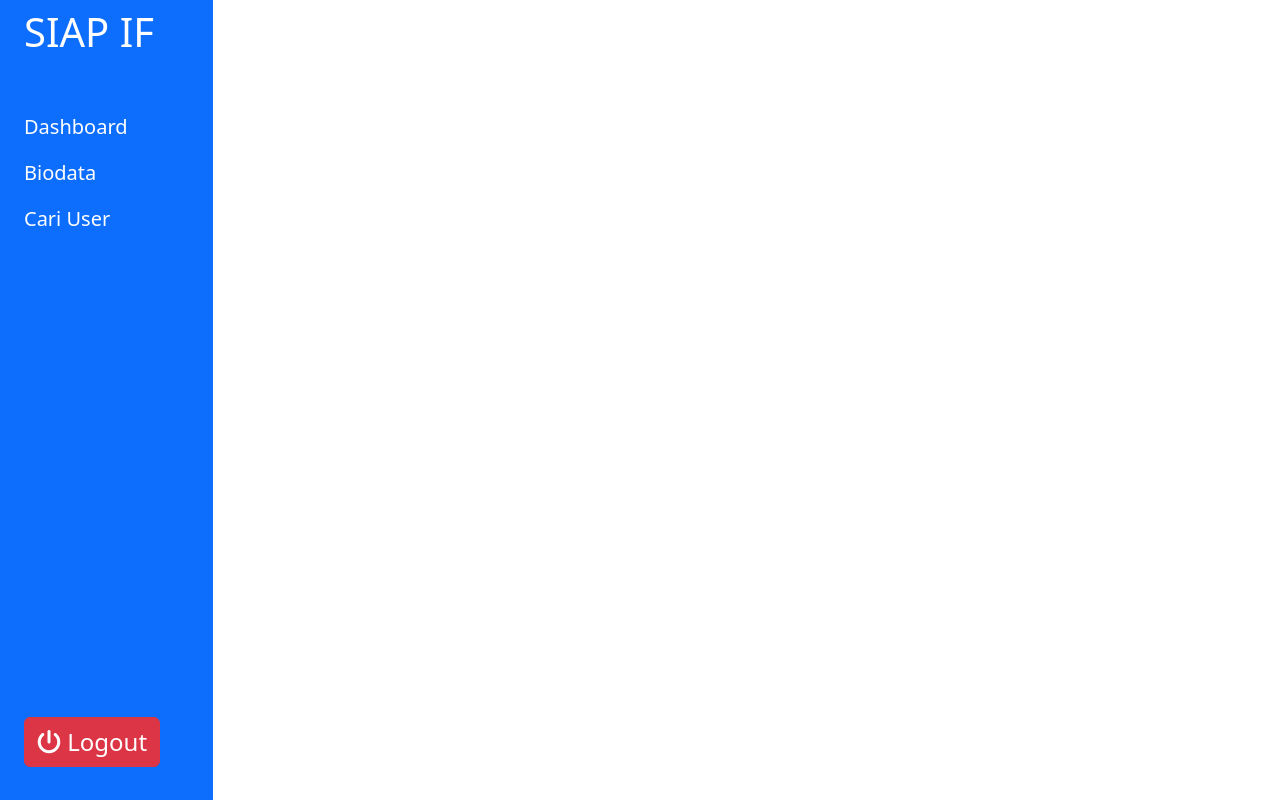
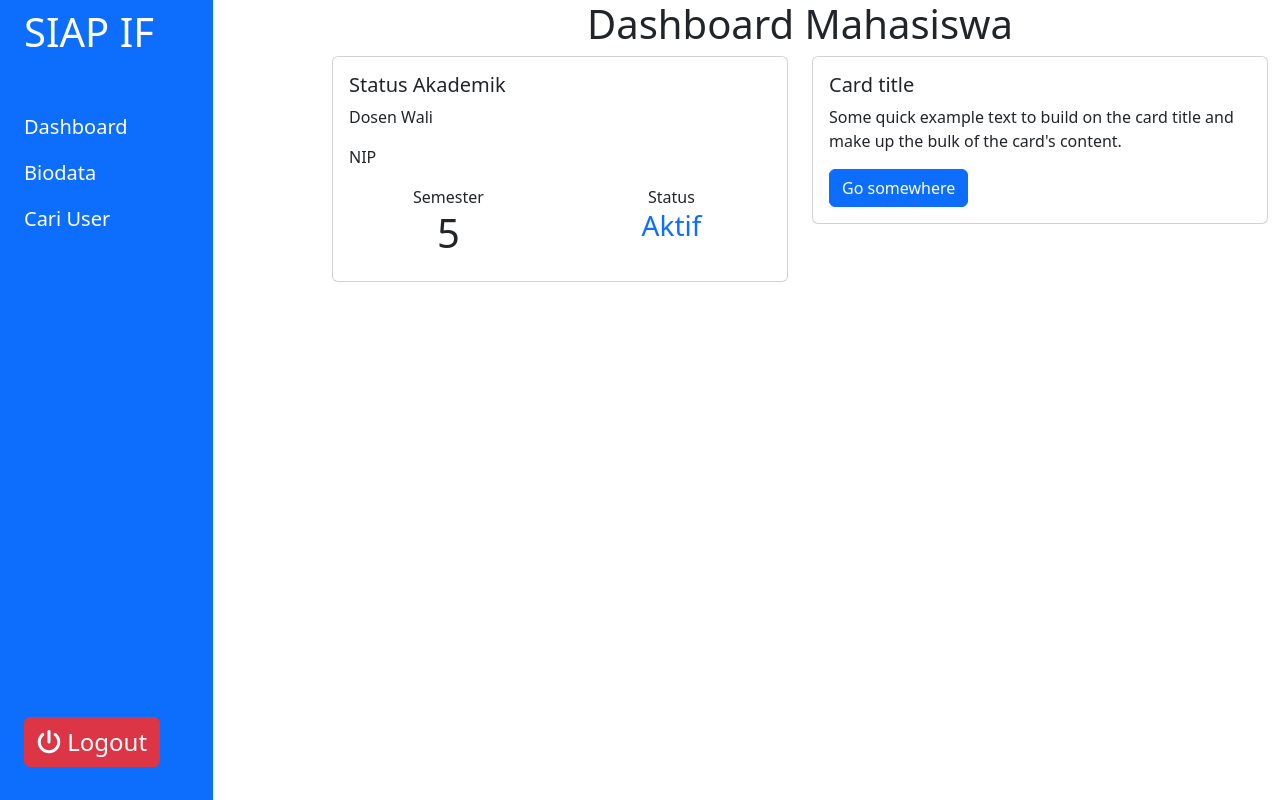
Before and after one commit to PPL22-FAFIA/PPL_C_2022_6, a PHP site: page / in a window 1280 px wide. Run offline with PHP 8.4, Linux system fonts and the light colour scheme; some libraries are stand-ins or nearby versions.

Commit message:
dashboard mahasiswa

```diff
--- /dev/null
+++ b/dashboard/dashboardMhs.php
@@ -0,0 +1,31 @@
+<h1 class="d-flex justify-content-center">Dashboard Mahasiswa</h1>
+    <div class="container">
+        <div class="row">
+            <div class="col">
+                <div class="card">
+                    <div class="card-body">
+                        <h5 class="card-title">Status Akademik</h5>
+                        <p class="card-text">Dosen Wali</p>
+                        <p class="card-text">NIP</p>
+                        <div class="row text-center">
+                            <div class="col">Semester</div>
+                            <div class="col">Status</div>
+                        </div>
+                        <div class="row text-center">
+                            <h1 class="col">5</h1>
+                            <h3 class="col text-primary">Aktif</h3>
+                        </div>
+                    </div>
+                </div>
+            </div>
+            <div class="col">
+                <div class="card">
+                    <div class="card-body">
+                        <h5 class="card-title">Card title</h5>
+                        <p class="card-text">Some quick example text to build on the card title and make up the bulk of the card's content.</p>
+                        <a href="#" class="btn btn-primary">Go somewhere</a>
+                    </div>
+                </div>
+            </div>
+        </div>
+    </div>
--- a/dashboard/index.php
+++ b/dashboard/index.php
@@ -1,4 +1,7 @@
 <?php include_once '../bootstrap/header.html' ?>
+<div class="row g-0">
+    <div class="col-3">
+
         <?php $user = 3;
         // switch case user
         switch ($user) {
@@ -15,6 +18,11 @@ switch ($user) {
                 include_once 'sidebarDept.php';
                 break;
         }
+        ?>
+    </div>
+</div>
+<div class="col">
+    <?php include 'dashboardMhs.php' ?>
+</div>
 
-?>
 <?php include_once '../bootstrap/footer.html' ?>
--- a/dashboard/sidebarDoswal.php
+++ b/dashboard/sidebarDoswal.php
@@ -19,8 +19,6 @@
                     <a href="/logout" class="btn btn-danger fs-4"><i class="fa-solid fa-power-off"></i><span class="text-white"> Logout</span></a>
                 </div>
                 <hr>
-
-
             </div>
         </div>
 </div>
--- a/dashboard/sidebarMhs.php
+++ b/dashboard/sidebarMhs.php
@@ -14,7 +14,7 @@
                             IRS</a>
                     </li>
                     <li>
-                        <a href="#" class="nav-link px-0 align-middle  text-white fs-5">
+                        <a href="#" class="nav-link px-0 align-middle text-white fs-5">
                             KHS</a>
                     </li>
                     <li>
```
Lines whose indentation alone changed are shown as unchanged.
